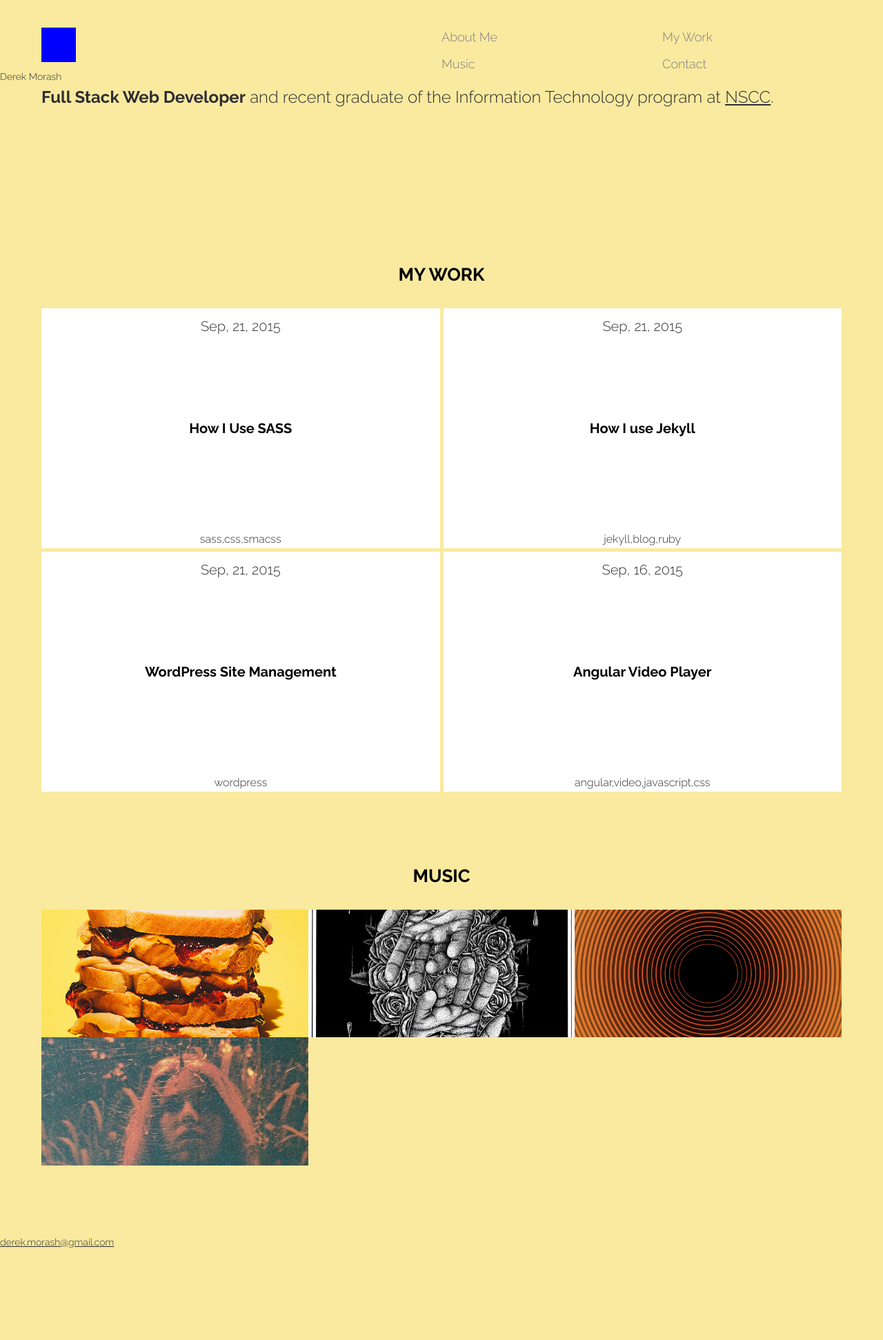
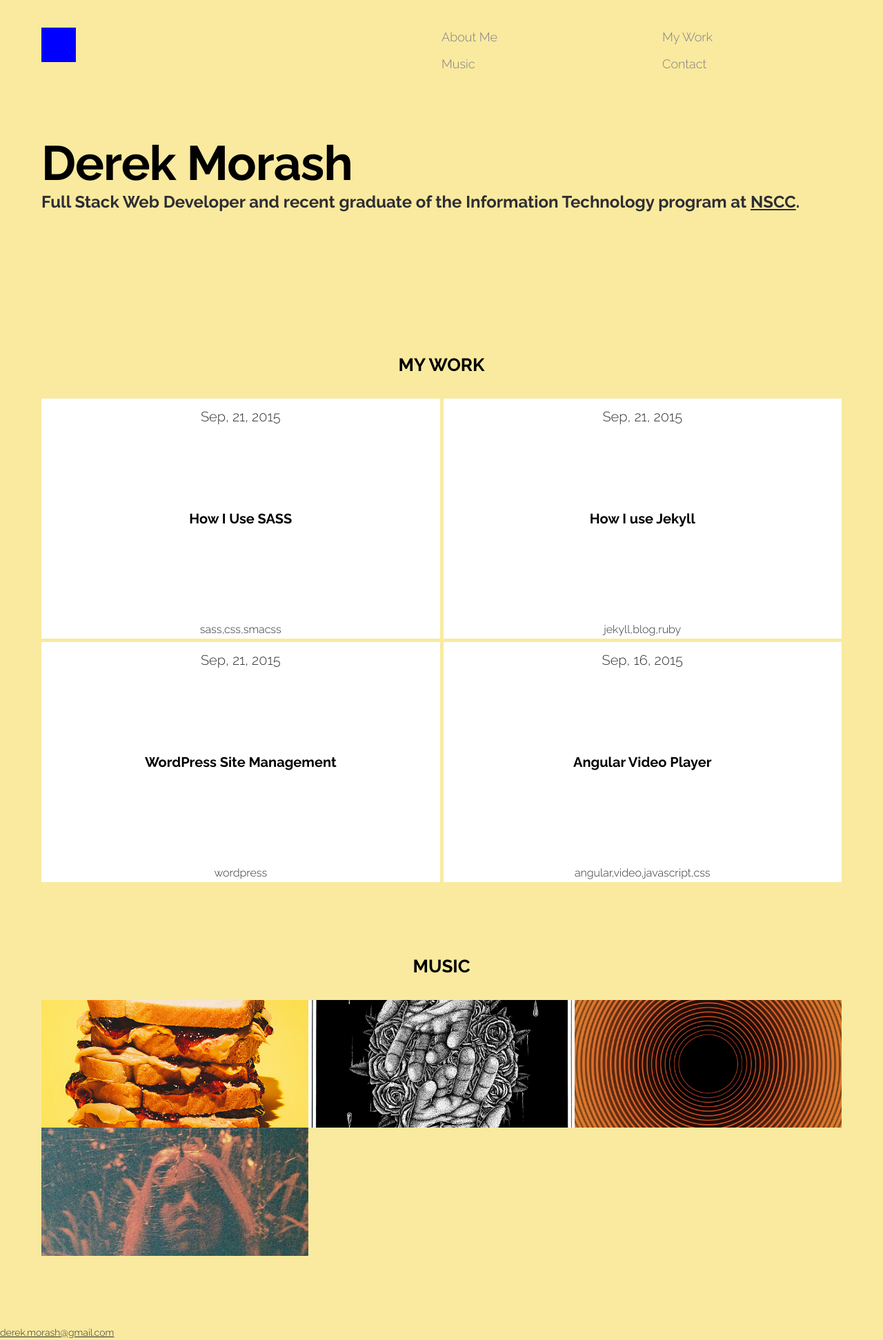
Before and after one commit to derekmorash/New-Portfolio, a Jekyll site: the page built from index.html, in a window 1280 px wide. Shown: the whole page at 69% size. Built offline with Jekyll 4.4.1, drawn with Linux system fonts in a browser that asks for light colours; nearby versions of some CDN libraries; before the commit the page ends 1812 px from its top, so only the background shows below that.

Commit message:
about section title finished

```diff
--- a/_data/settings.yml
+++ b/_data/settings.yml
@@ -3,9 +3,9 @@
 
 title: Derek Morash
 email: derek.morash@gmail.com
-description: "Something // Something // Something"
+blurb: Full Stack Web Developer and recent graduate of the Information Technology program at <a href="#" target="_blank">NSCC</a>.
 
-about: <p><strong>Full Stack Web Developer</strong> and recent graduate of the Information Technology program at <a href="#">NSCC</a>.</p>
+about:
 
 menu:
 - {name: About Me, url: '#about'}
--- a/_includes/about.html
+++ b/_includes/about.html
@@ -1,7 +1,14 @@
 <section id="about" class="about">
-  <div class="about--"
-    <h1>{{ site.data.settings.title }}</h1>
-    <div class="blurb">
-      {{ site.data.settings.about }}
+
+  <div class="about--title">
+    <div class="about--title-name">
+      <h1>{{ site.data.settings.title }}</h1>
     </div>
+
+    <div class="about--title-blurb">
+      <p>{{ site.data.settings.blurb }}</p>
+    </div>
+  </div>
+
+
 </section>
--- a/assets/css/main.css
+++ b/assets/css/main.css
@@ -790,40 +790,72 @@ header {
       content: "";
       display: table; }
 
+.about {
+  width: 100%;
+  padding: 100px 60px 0; }
+  @media screen and (max-width: 1080px) {
+    .about {
+      padding: 100px 40px 0; } }
+  @media screen and (max-width: 768px) {
+    .about {
+      padding: 100px 20px 0; } }
   .about::before::after {
     clear: both;
     content: "";
     display: table; }
-
-.about h1 {
-  margin: 0;
+  .about--title {
+    max-width: 100%;
+    margin-left: auto;
+    margin-right: auto; }
+    .about--title::after {
       clear: both;
-  padding: 100px 0 0 80px; }
-
-.about .blurb {
-  padding: 0px 60px;
+      content: "";
+      display: table; }
+    .about--title-name {
+      float: left;
+      display: block;
+      margin-right: 2.35765%;
+      width: 48.82117%; }
+      .about--title-name:last-child {
+        margin-right: 0; }
+      .about--title-name h1 {
+        font-size: 70px;
+        font-weight: 700;
+        margin-top: 0; }
+      @media screen and (max-width: 1330px) {
+        .about--title-name {
+          float: left;
+          display: block;
+          margin-right: 2.35765%;
+          width: 100%; }
+          .about--title-name:last-child {
+            margin-right: 0; }
+          .about--title-name h1 {
+            margin-bottom: 0; } }
+    .about--title-blurb {
+      float: left;
+      display: block;
+      margin-right: 2.35765%;
+      width: 48.82117%;
+      margin-right: 0;
       font-size: 24px;
-  font-weight: 300; }
-
-@media screen and (max-width: 1080px) {
-  .about h1 {
-    padding: 100px 0 0 40px; }
-  .about .blurb {
-    padding: 0 40px; } }
-
-@media screen and (max-width: 768px) {
-  .about h1 {
-    padding: 100px 0 0 20px; }
-  .about .blurb {
-    padding: 0 20px; } }
-
-@media screen and (max-width: 540px) {
-  .about h1 {
-    font-size: 42px;
-    padding: 50px 20px 0; }
-  .about .blurb {
-    font-size: 20px;
-    padding: 0 20px; } }
+      font-weight: 700;
+      vertical-align: baseline; }
+      .about--title-blurb:last-child {
+        margin-right: 0; }
+      .about--title-blurb p {
+        vertical-align: baseline;
+        margin: 34px 0 0; }
+      @media screen and (max-width: 1330px) {
+        .about--title-blurb {
+          float: left;
+          display: block;
+          margin-right: 2.35765%;
+          width: 100%; }
+          .about--title-blurb:last-child {
+            margin-right: 0; }
+          .about--title-blurb p {
+            margin: 0; } }
 
 .work {
   padding: 100px 60px 0; }
```
Also changed, not shown: assets/css/3-layouts/_about.sass (+35 -26 lines). Lines whose indentation alone changed are shown as unchanged.
